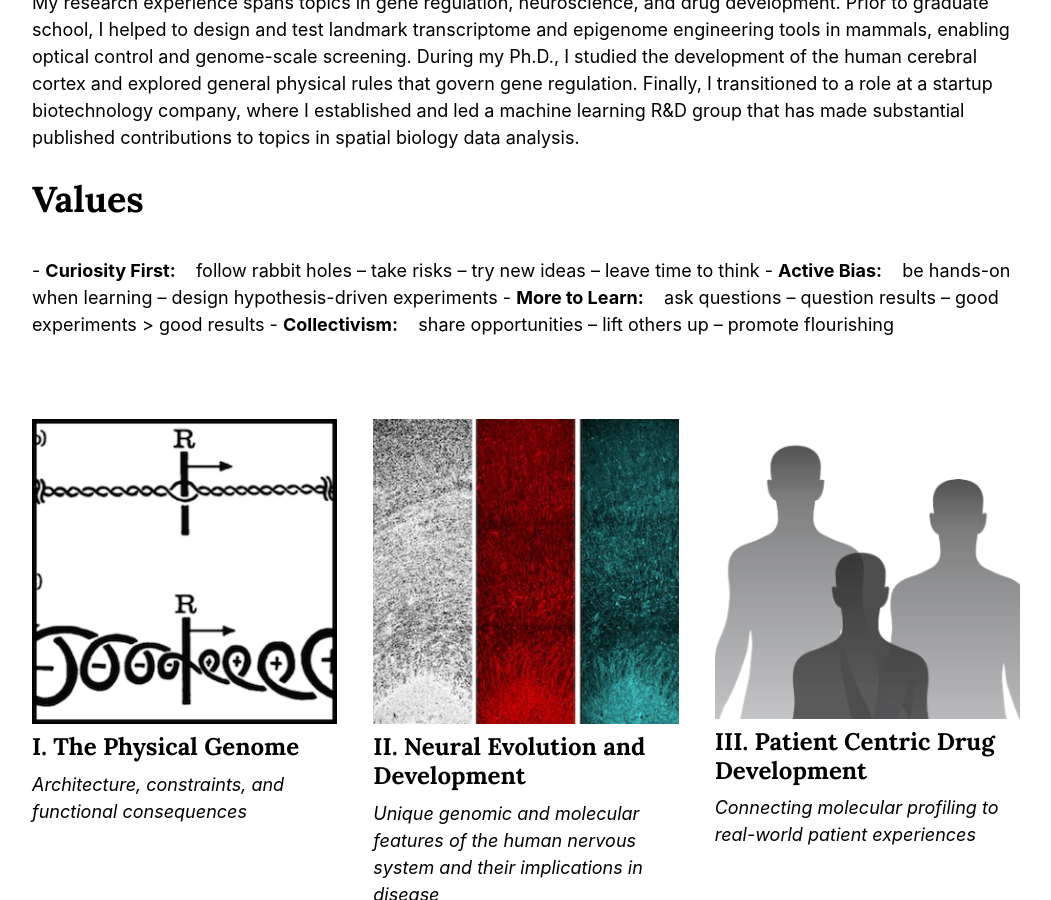
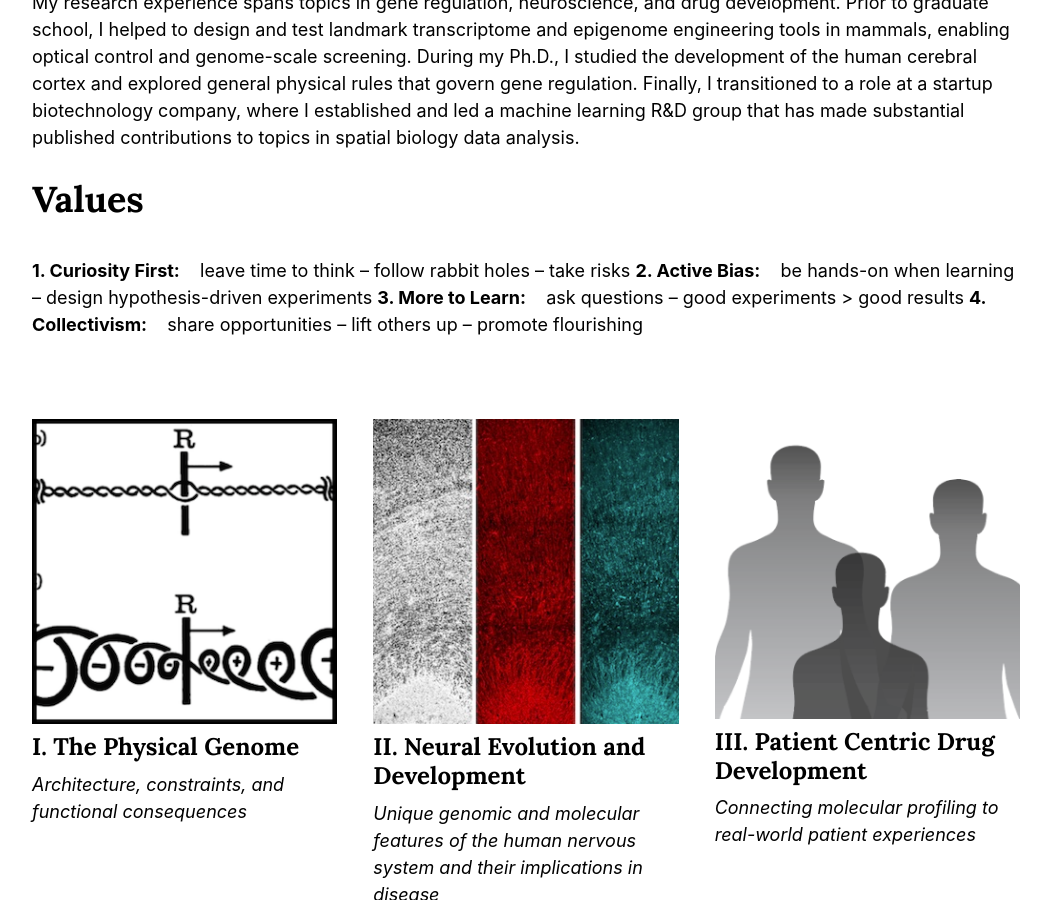
Before and after one commit to alexandrotrevino/alexandrotrevino.github.io, a Jekyll site: the page built from research.md, in a window 1280 px wide and 900 px high, scrolled down 396 px. Shown: the whole window, without its empty margins (114-1165 px from the left). Built offline with Jekyll 4.4.1, drawn with Linux system fonts in a browser that asks for light colours; nearby versions of some CDN libraries; some web fonts are replaced; comment, search, counter and statistics services are not loaded.

```diff
--- a/research.md
+++ b/research.md
@@ -15,8 +15,8 @@ I am interested how these properties connect to the development and evolution of
 My research experience spans topics in gene regulation, neuroscience, and drug development. Prior to graduate school, I helped to design and test landmark transcriptome and epigenome engineering tools in mammals, enabling optical control and genome-scale screening. During my Ph.D., I studied the development of the human cerebral cortex and explored general physical rules that govern gene regulation. Finally, I transitioned to a role at a startup biotechnology company, where I established and led a machine learning R&D group that has made substantial published contributions to topics in spatial biology data analysis.
 
 <div class="h2 entry-title" style="margin-bottom: 2rem">Values</div>
-\- __Curiosity First:__&nbsp;&nbsp;&nbsp;&nbsp;follow rabbit holes -- take risks -- try new ideas -- leave time to think
-\- __Active Bias:__&nbsp;&nbsp;&nbsp;&nbsp;be hands-on when learning -- design hypothesis-driven experiments
-\- __More to Learn:__&nbsp;&nbsp;&nbsp;&nbsp;ask questions -- question results -- good experiments > good results
-\- __Collectivism:__&nbsp;&nbsp;&nbsp;&nbsp;share opportunities -- lift others up -- promote flourishing
+__1. Curiosity First:__&nbsp;&nbsp;&nbsp;&nbsp;leave time to think -- follow rabbit holes -- take risks
+__2. Active Bias:__&nbsp;&nbsp;&nbsp;&nbsp;be hands-on when learning -- design hypothesis-driven experiments
+__3. More to Learn:__&nbsp;&nbsp;&nbsp;&nbsp;ask questions -- good experiments > good results
+__4. Collectivism:__&nbsp;&nbsp;&nbsp;&nbsp;share opportunities -- lift others up -- promote flourishing
 <div class="row" style="margin-bottom: 3rem"> </div>
```
Also changed, not shown: papers.bib (+5 -5 lines).
